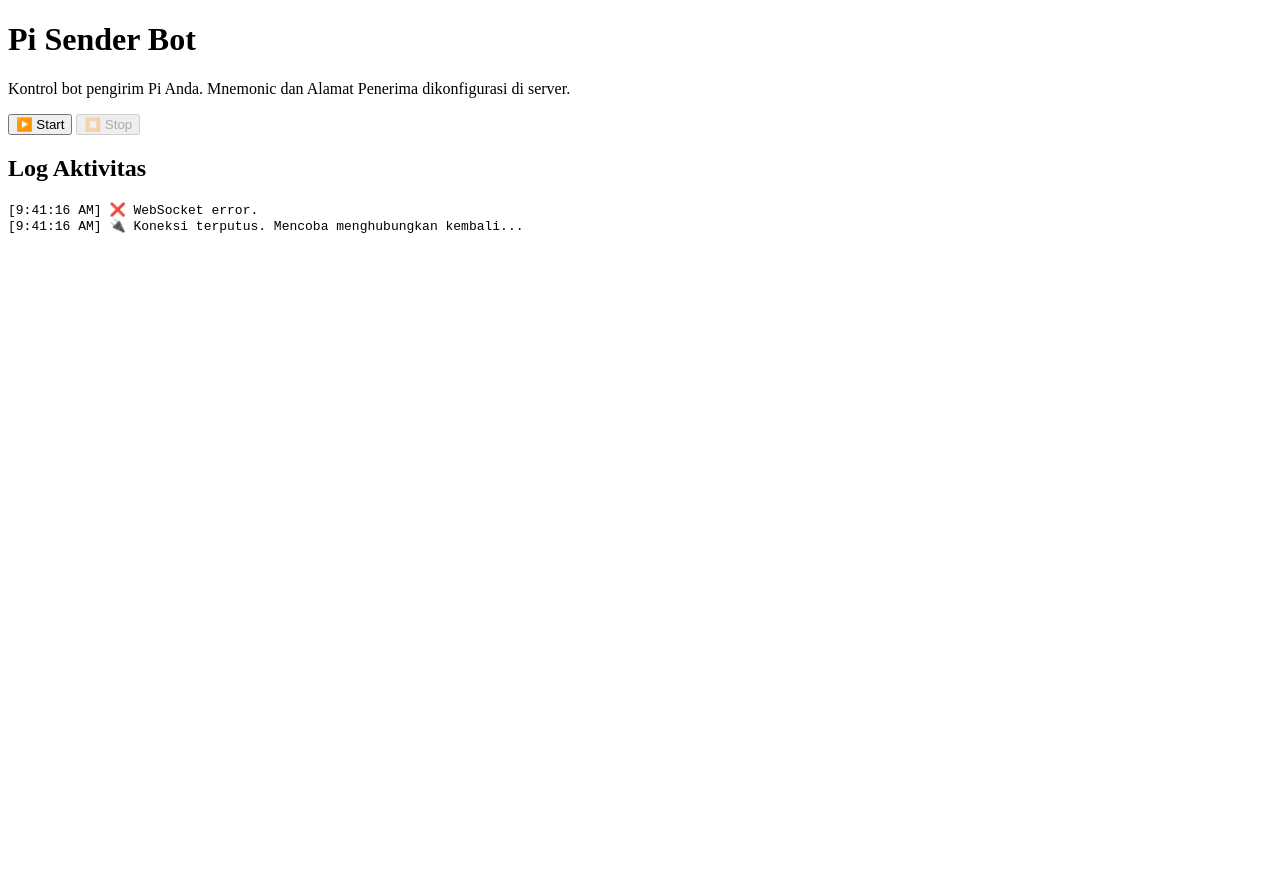
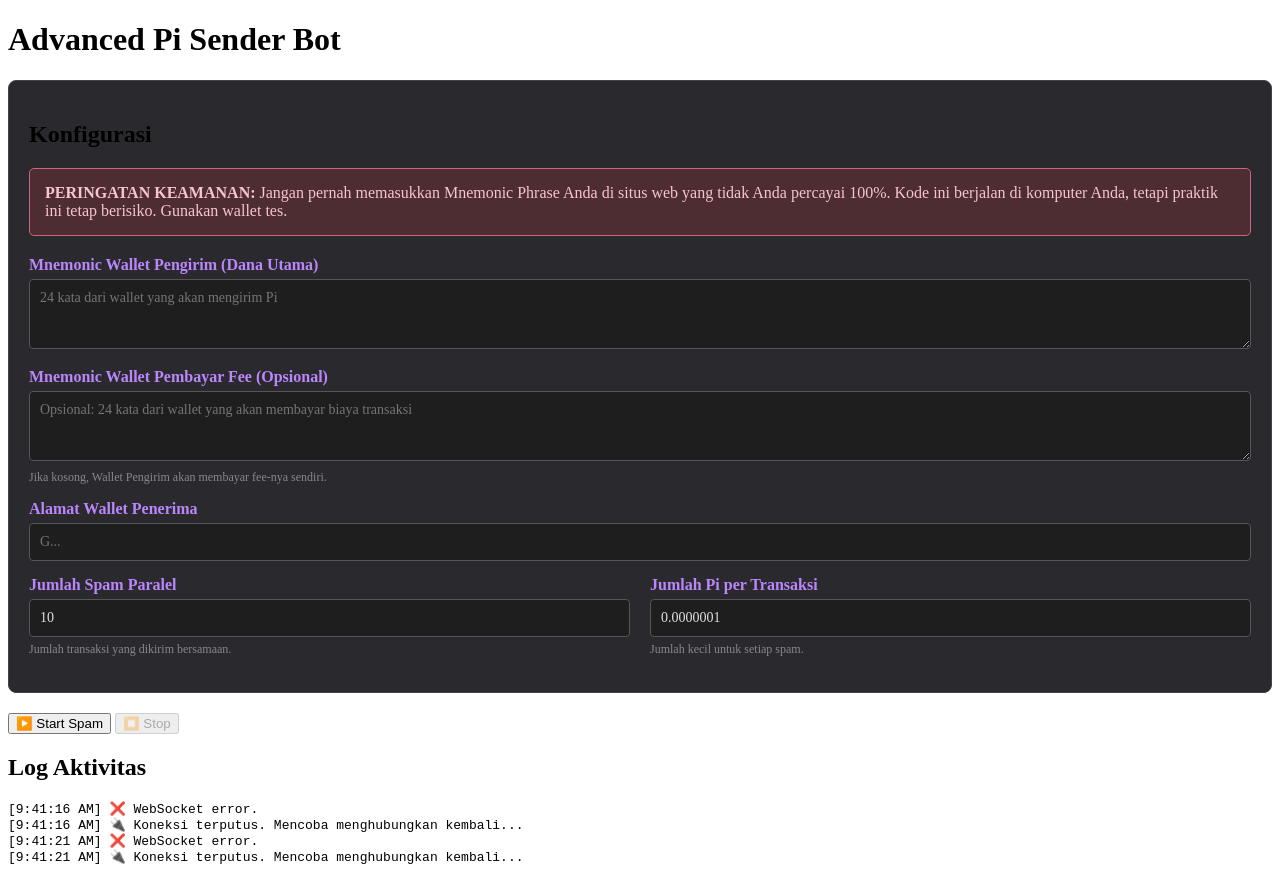
Before and after one commit to zendshost/Zends-Auto-Claim-Pi, a website: page public/index.html in a window 1280 px wide. Before the commit the page ends 800 px from the top, so only its background shows below. Drawn offline with Linux system fonts and the light colour scheme.

Commit message:
Update index.html

```diff
--- a/public/index.html
+++ b/public/index.html
@@ -3,16 +3,51 @@
 <head>
     <meta charset="UTF-8">
     <meta name="viewport" content="width=device-width, initial-scale=1.0">
-    <title>Zends Auto Claim Pi</title>
+    <title>Advanced Pi Sender Bot</title>
     <link rel="stylesheet" href="style.css">
 </head>
 <body>
     <div class="container">
-        <h1>Pi Sender Bot</h1>
-        <p>Kontrol bot pengirim Pi Anda. Mnemonic dan Alamat Penerima dikonfigurasi di server.</p>
+        <h1>Advanced Pi Sender Bot</h1>
+
+        <div class="settings-card">
+            <h2>Konfigurasi</h2>
+            <div class="warning-box">
+                <strong>PERINGATAN KEAMANAN:</strong> Jangan pernah memasukkan Mnemonic Phrase Anda di situs web yang tidak Anda percayai 100%. Kode ini berjalan di komputer Anda, tetapi praktik ini tetap berisiko. Gunakan wallet tes.
+            </div>
+
+            <div class="form-group">
+                <label for="senderMnemonic">Mnemonic Wallet Pengirim (Dana Utama)</label>
+                <textarea id="senderMnemonic" rows="3" placeholder="24 kata dari wallet yang akan mengirim Pi"></textarea>
+            </div>
+
+            <div class="form-group">
+                <label for="feePayerMnemonic">Mnemonic Wallet Pembayar Fee (Opsional)</label>
+                <textarea id="feePayerMnemonic" rows="3" placeholder="Opsional: 24 kata dari wallet yang akan membayar biaya transaksi"></textarea>
+                <small>Jika kosong, Wallet Pengirim akan membayar fee-nya sendiri.</small>
+            </div>
+
+            <div class="form-group">
+                <label for="recipientAddress">Alamat Wallet Penerima</label>
+                <input type="text" id="recipientAddress" placeholder="G...">
+            </div>
+
+            <div class="grid-inputs">
+                 <div class="form-group">
+                    <label for="parallelRequests">Jumlah Spam Paralel</label>
+                    <input type="number" id="parallelRequests" value="10" min="1" max="200">
+                    <small>Jumlah transaksi yang dikirim bersamaan.</small>
+                </div>
+                <div class="form-group">
+                    <label for="amountPerTx">Jumlah Pi per Transaksi</label>
+                    <input type="text" id="amountPerTx" value="0.0000001">
+                    <small>Jumlah kecil untuk setiap spam.</small>
+                </div>
+            </div>
+        </div>
 
         <div class="controls">
-            <button id="startButton">▶️ Start</button>
+            <button id="startButton">▶️ Start Spam</button>
             <button id="stopButton" disabled>⏹️ Stop</button>
         </div>
 
@@ -23,5 +58,4 @@
     </div>
     <script src="client.js"></script>
 </body>
-
 </html>
```
